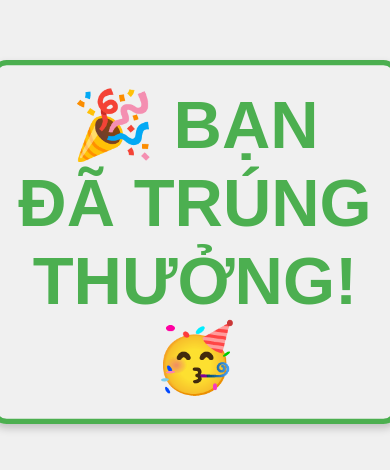
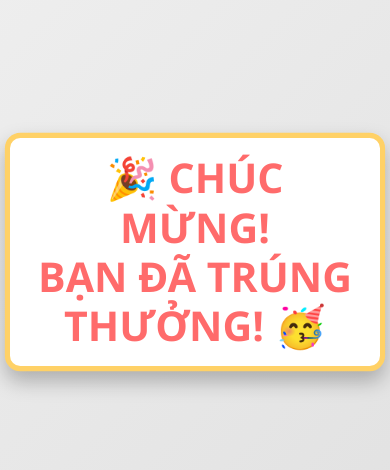
Before and after one commit to lamngocanh1306-dev/websiteluadao.github.io, a plain HTML site: page index.html in a window 390 px wide. Shown: the part 180-650 px from the top of the page. Drawn offline with Linux system fonts and the light colour scheme.

Commit message:
Enhance index.html with responsive design and styles
Updated styles and added media queries for responsiveness.

```diff
--- a/index.html
+++ b/index.html
@@ -5,37 +5,62 @@
     <meta name="viewport" content="width=device-width, initial-scale=1.0">
     <title>Thông báo trúng thưởng</title>
     <style>
-        /* CSS để căn giữa và làm nổi bật chữ */
+        /* ======================================= */
+        /* CSS CHUNG (Áp dụng cho mọi thiết bị) */
+        /* ======================================= */
         body {
             display: flex;
-            justify-content: center; /* Căn giữa theo chiều ngang */
-            align-items: center;    /* Căn giữa theo chiều dọc */
-            min-height: 100vh;      /* Chiếm toàn bộ chiều cao màn hình */
-            margin: 0;              /* Loại bỏ lề mặc định của body */
-            font-family: Arial, sans-serif; /* Chọn phông chữ */
-            background-color: #f0f0f0; /* Màu nền nhẹ */
+            justify-content: center;
+            align-items: center;
+            min-height: 100vh;
+            margin: 0;
+            font-family: 'Segoe UI', Tahoma, Geneva, Verdana, sans-serif;
+            background: linear-gradient(135deg, #f0f0f0 0%, #e0e0e0 100%); /* Nền gradient */
+            color: #333;
         }
 
         h1 {
-            color: #4CAF50; /* Màu xanh lá cây nổi bật */
-            font-size: 4em; /* Kích thước chữ lớn */
+            color: #FF6B6B; /* Màu đỏ nổi bật, vui vẻ */
             text-align: center;
-            padding: 20px;
-            border: 5px solid #4CAF50; /* Đường viền xung quanh chữ */
-            border-radius: 15px; /* Bo tròn góc */
-            box-shadow: 0 4px 8px rgba(0, 0, 0, 0.2); /* Thêm bóng đổ */
-            animation: pulse 1.5s infinite; /* Thêm hiệu ứng nhấp nháy */
+            padding: 20px 30px;
+            border: 8px solid #FFD166; /* Viền màu vàng */
+            border-radius: 25px; /* Bo tròn góc nhiều hơn */
+            background-color: white;
+            box-shadow: 0 10px 20px rgba(0, 0, 0, 0.25); /* Bóng đổ lớn hơn */
+            line-height: 1.2;
+            animation: pulse 1.5s infinite;
+            /* Thiết lập kích thước chữ mặc định cho máy tính */
+            font-size: 4em;
         }
 
         /* Định nghĩa hiệu ứng nhấp nháy */
         @keyframes pulse {
             0% { transform: scale(1); }
-            50% { transform: scale(1.05); }
+            50% { transform: scale(1.03); }
             100% { transform: scale(1); }
+        }
+
+        /* ======================================= */
+        /* MEDIA QUERY (Tối ưu cho điện thoại) */
+        /* ======================================= */
+        /* Khi chiều rộng màn hình (viewport) nhỏ hơn hoặc bằng 600px */
+        @media (max-width: 600px) {
+            h1 {
+                /* Giảm kích thước chữ để vừa với màn hình điện thoại */
+                font-size: 2.5em; /* Giảm từ 4em xuống 2.5em */
+                padding: 15px 20px; /* Giảm khoảng cách đệm */
+                border-width: 5px; /* Giảm độ dày viền */
+                border-radius: 15px;
+            }
+
+            /* Thêm một chút padding cho body để chữ không bị sát mép điện thoại */
+            body {
+                padding: 10px;
+            }
         }
     </style>
 </head>
 <body>
-    <h1>🎉 BẠN ĐÃ TRÚNG THƯỞNG! 🥳</h1>
+    <h1>🎉 CHÚC MỪNG! <br> BẠN ĐÃ TRÚNG THƯỞNG! 🥳</h1>
 </body>
 </html>
```
